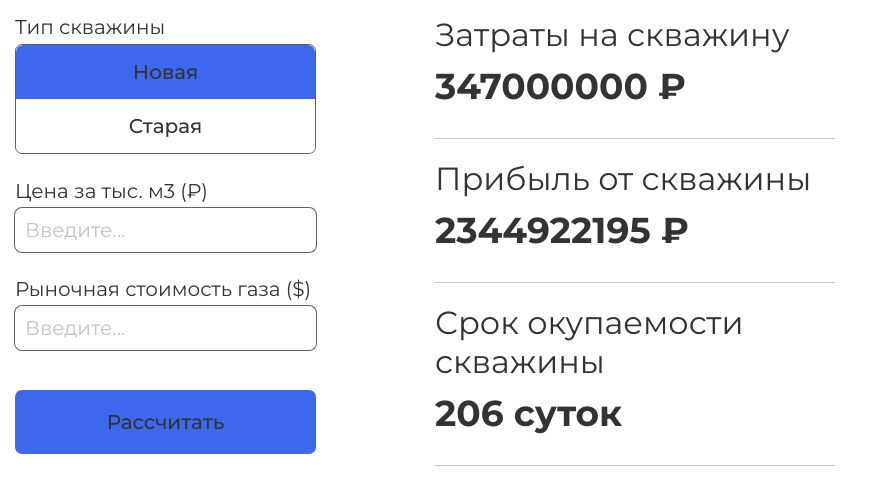
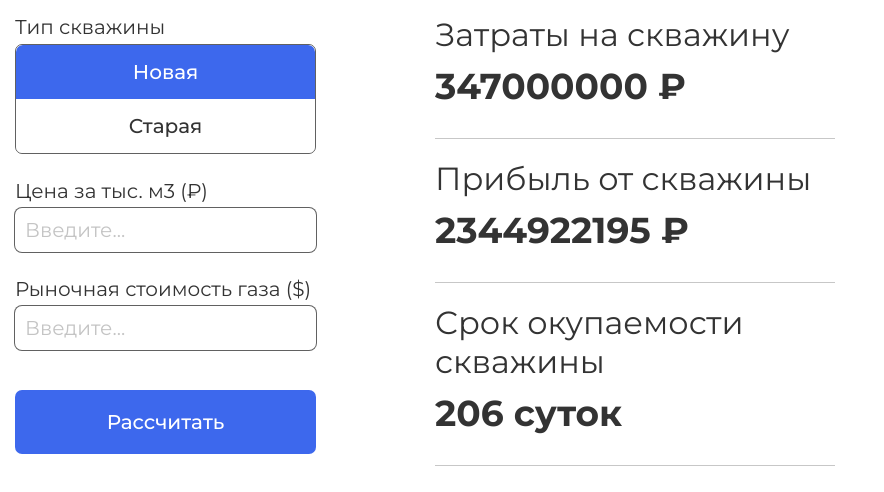
Before and after one commit to HealKnix/calculator-for-case-2024, a Vue app: page / in a window 1280 px wide. Shown: the top 492 px of the page, without its empty margins (0-884 px from the left). Built offline with nearby package versions, Linux system fonts and the light colour scheme.

Commit message:
Пофиксил цвет у текста

```diff
--- a/src/assets/main.css
+++ b/src/assets/main.css
@@ -9,5 +9,4 @@
   padding: 0;
   box-sizing: border-box;
   font-family: Montserrat;
-  color: #333;
 }
--- a/src/views/HomeView.vue
+++ b/src/views/HomeView.vue
@@ -60,6 +60,7 @@ const items = [
   gap: 50px;
   max-width: 850px;
   padding: 15px;
+  color: #333;
 }
 
 .calc__wrapper {
```
